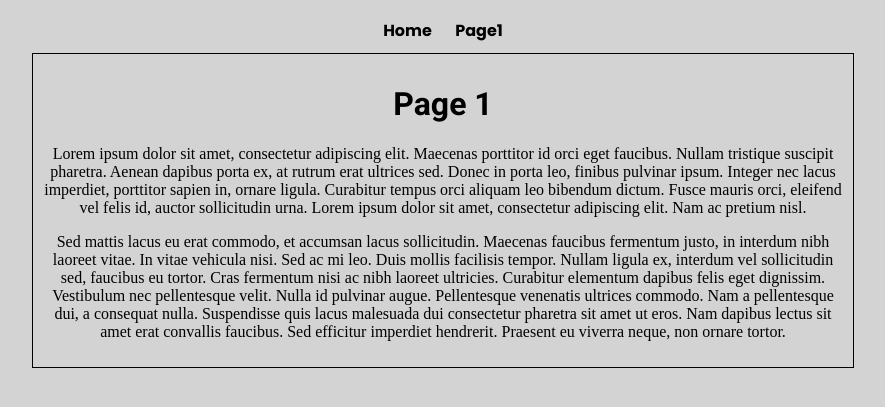
After one commit to devlubos/flask-template, a Flask app: page /page1 in a window 1280 px wide. The commit adds this page. Shown: the top 407 px of the page, without its empty margins (197-1082 px from the left). Run offline with Flask 3, Linux system fonts and the light colour scheme.

Commit message:
template inheritance
base is starting template for all other pages. Added routes to see how it works

```diff
--- a/app/app.py
+++ b/app/app.py
@@ -13,3 +13,8 @@ def index():
 def greet():
     flash("Hello there, " + str(request.form['name_input']))
     return render_template("index.html")
+
+
+@main_app.route("/page1")
+def page1():
+    return render_template("page1.html")
--- a/app/static/main.css
+++ b/app/static/main.css
@@ -0,0 +1,49 @@
+@import url('https://fonts.googleapis.com/css2?family=Roboto:wght@400;700&display=swap');
+@import url('https://fonts.googleapis.com/css2?family=Poppins:wght@700&display=swap');
+
+body {
+    text-align: center;
+    background-color: lightgray;
+}
+
+
+.menu {
+    padding: 10px;
+
+}
+
+
+.content {
+    padding: 10px;
+    border: 1px solid black;
+    max-width: 800px;
+    margin: 0 auto;
+}
+
+
+.roboto-bold {
+    font-family: "Roboto", sans-serif;
+    font-weight: 700;
+    font-style: normal;
+}
+
+.poppins-bold {
+    font-family: "Poppins", sans-serif;
+    font-weight: 700;
+    font-style: normal;
+}
+
+a {
+    padding: 10px;
+}
+
+a:link, a:visited {
+    color: black;
+    text-decoration: none;
+}
+
+a:hover, a:active {
+    color: darkred;
+    text-decoration: none;
+    background-color: darkgrey;
+}
--- /dev/null
+++ b/app/templates/base.html
@@ -0,0 +1,19 @@
+<!DOCTYPE html>
+<html>
+    <head>
+        <meta charset="UTF-8">
+        <link rel="stylesheet" href="{{ url_for('static', filename='main.css') }}">
+        <title>{% block title %}{% endblock %}</title>
+    </head>
+    <body>
+        <div class="menu poppins-bold">
+            <a href="{{ url_for('main_app.index') }}">Home</a>
+            <a href="{{ url_for('main_app.page1') }}">Page1</a>
+        </div>
+
+        <div class = "content">
+        {% block content %}
+        {% endblock %}
+        </div>
+    </body>
+</html>
--- /dev/null
+++ b/app/templates/page1.html
@@ -0,0 +1,27 @@
+{% extends 'base.html' %}
+
+{% block title %}Page 1{% endblock %}
+
+{% block content %}
+<h1 class="roboto-bold">Page 1</h1>
+{% for message in get_flashed_messages()%}
+    <p> {{message}} </p>
+{% endfor %}
+
+<p>
+Lorem ipsum dolor sit amet, consectetur adipiscing elit. Maecenas porttitor id orci eget faucibus.
+Nullam tristique suscipit pharetra. Aenean dapibus porta ex, at rutrum erat ultrices sed.
+Donec in porta leo, finibus pulvinar ipsum. Integer nec lacus imperdiet, porttitor sapien in, ornare ligula.
+Curabitur tempus orci aliquam leo bibendum dictum. Fusce mauris orci, eleifend vel felis id, auctor sollicitudin urna.
+Lorem ipsum dolor sit amet, consectetur adipiscing elit. Nam ac pretium nisl.
+</p>
+<p>
+Sed mattis lacus eu erat commodo, et accumsan lacus sollicitudin.
+Maecenas faucibus fermentum justo, in interdum nibh laoreet vitae. In vitae vehicula nisi.
+Sed ac mi leo. Duis mollis facilisis tempor. Nullam ligula ex, interdum vel sollicitudin sed, faucibus eu tortor.
+Cras fermentum nisi ac nibh laoreet ultricies. Curabitur elementum dapibus felis eget dignissim. Vestibulum nec pellentesque velit.
+Nulla id pulvinar augue. Pellentesque venenatis ultrices commodo. Nam a pellentesque dui, a consequat nulla.
+Suspendisse quis lacus malesuada dui consectetur pharetra sit amet ut eros. Nam dapibus lectus sit amet erat convallis faucibus.
+Sed efficitur imperdiet hendrerit. Praesent eu viverra neque, non ornare tortor.
+</p>
+{% endblock %}
```
Also changed, not shown: app/templates/index.html (+8 -11 lines).
